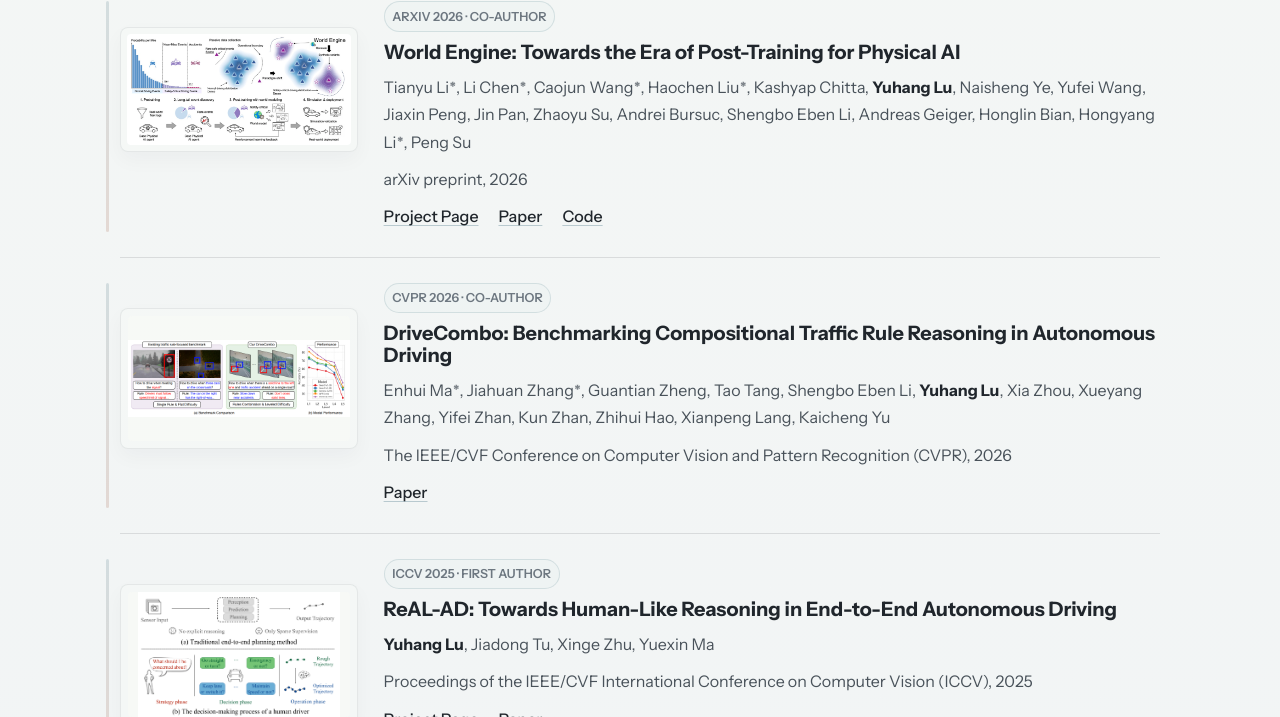
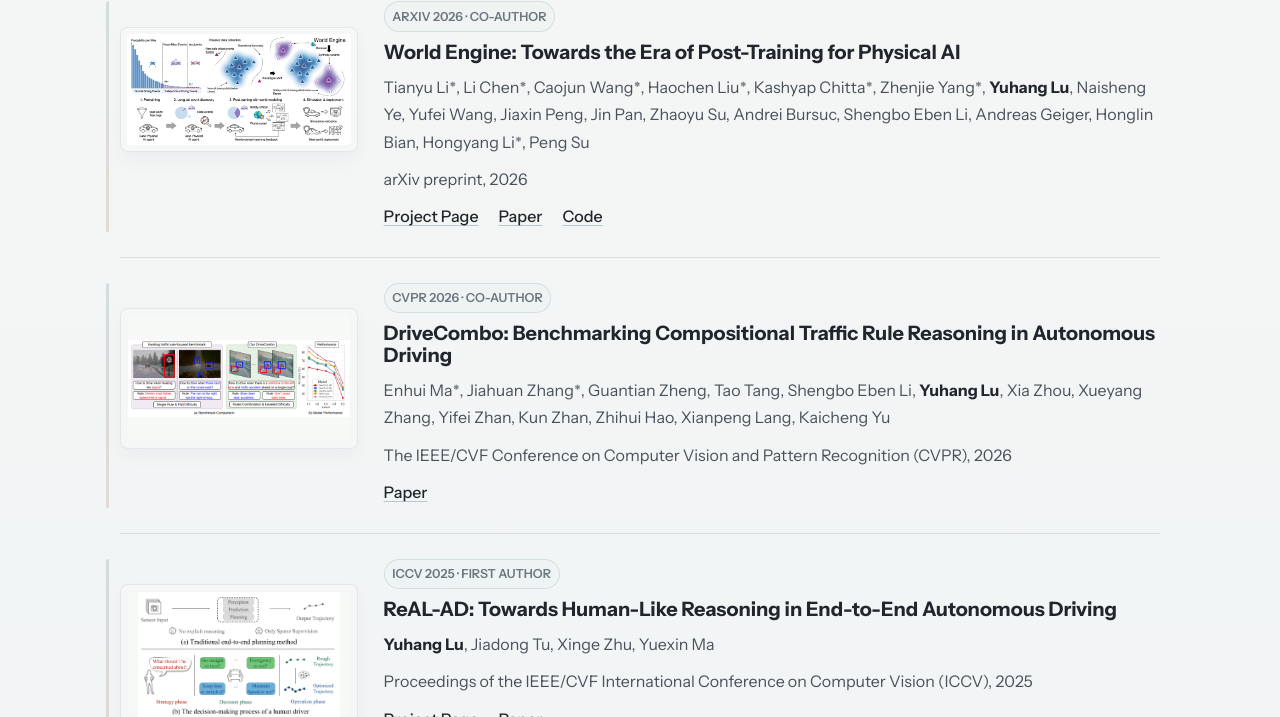
Before and after one commit to yuhanglu2000/yuhanglu2000.github.io, a Jekyll site: the page built from index.html, in a window 1280 px wide and 900 px high, scrolled down 1497 px, cut to the strip 183-900 px from the top of the window. Built offline with Jekyll 4.4.1, drawn with Linux system fonts in a browser that asks for light colours.

Commit message:
modify WE author list

```diff
--- a/_data/publications.yml
+++ b/_data/publications.yml
@@ -17,7 +17,7 @@
   contribution: Co-author
   image: /images/papers/WorldEngine.png
   image_variant: strip
-  authors: 'Tianyu Li<span class="equal-contribution">*</span>, Li Chen<span class="equal-contribution">*</span>, Caojun Wang<span class="equal-contribution">*</span>, Haochen Liu<span class="equal-contribution">*</span>, Kashyap Chitta, **Yuhang Lu**, Naisheng Ye, Yufei Wang, Jiaxin Peng, Jin Pan, Zhaoyu Su, Andrei Bursuc, Shengbo Eben Li, Andreas Geiger, Honglin Bian, Hongyang Li<span class="equal-contribution">*</span>, Peng Su'
+  authors: 'Tianyu Li<span class="equal-contribution">*</span>, Li Chen<span class="equal-contribution">*</span>, Caojun Wang<span class="equal-contribution">*</span>, Haochen Liu<span class="equal-contribution">*</span>, Kashyap Chitta<span class="equal-contribution">*</span>, Zhenjie Yang<span class="equal-contribution">*</span>, **Yuhang Lu**, Naisheng Ye, Yufei Wang, Jiaxin Peng, Jin Pan, Zhaoyu Su, Andrei Bursuc, Shengbo Eben Li, Andreas Geiger, Honglin Bian, Hongyang Li<span class="equal-contribution">*</span>, Peng Su'
   venue: arXiv preprint, 2026
   links:
     - label: Project Page
```
